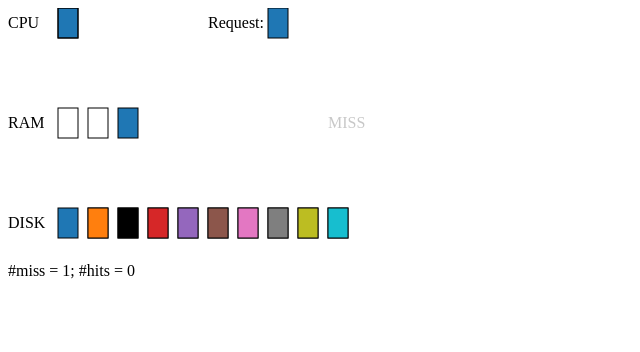
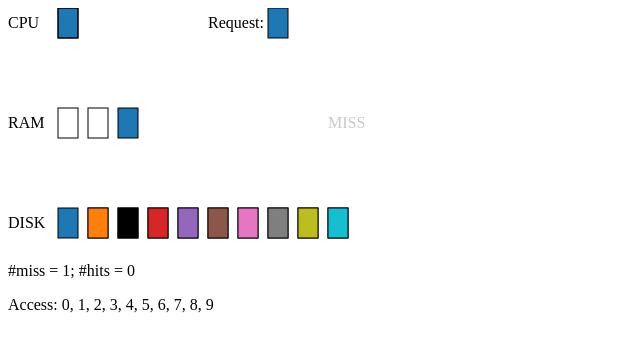
Before and after one commit to zhangce/animations, a plain HTML site: page LRU_1000_3_ex2.html in a window 1280 px wide. Shown: the whole page, without its empty margins (0-640 px from the left). Drawn offline with nearby package versions, Linux system fonts and the light colour scheme.

Commit message:
Update LRU_1000_3_ex2.html

```diff
--- a/LRU_1000_3_ex2.html
+++ b/LRU_1000_3_ex2.html
@@ -385,7 +385,9 @@ async function main(){
 </script>
 
 
-
+<p>
+	Access: 0, 1, 2, 3, 4, 5, 6, 7, 8, 9
+	</p>
 
 
 
```
